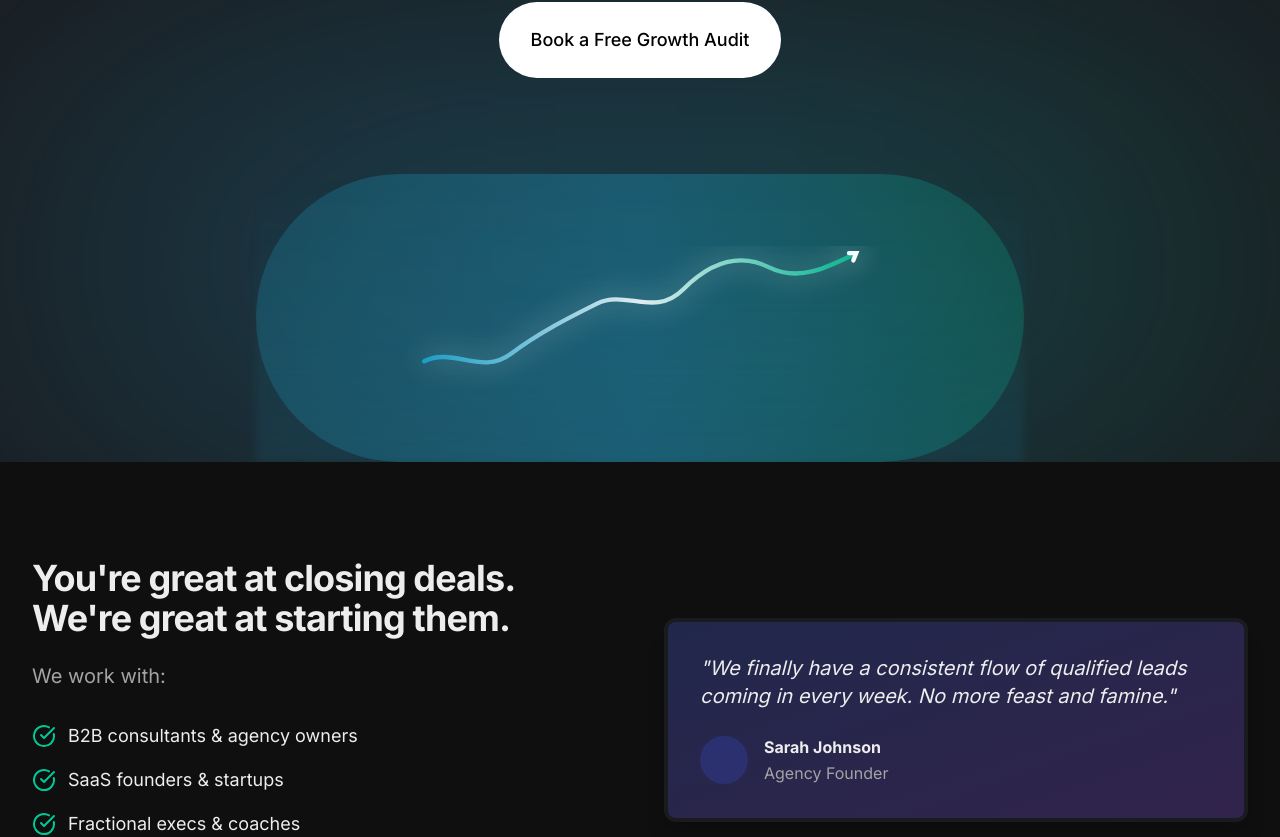
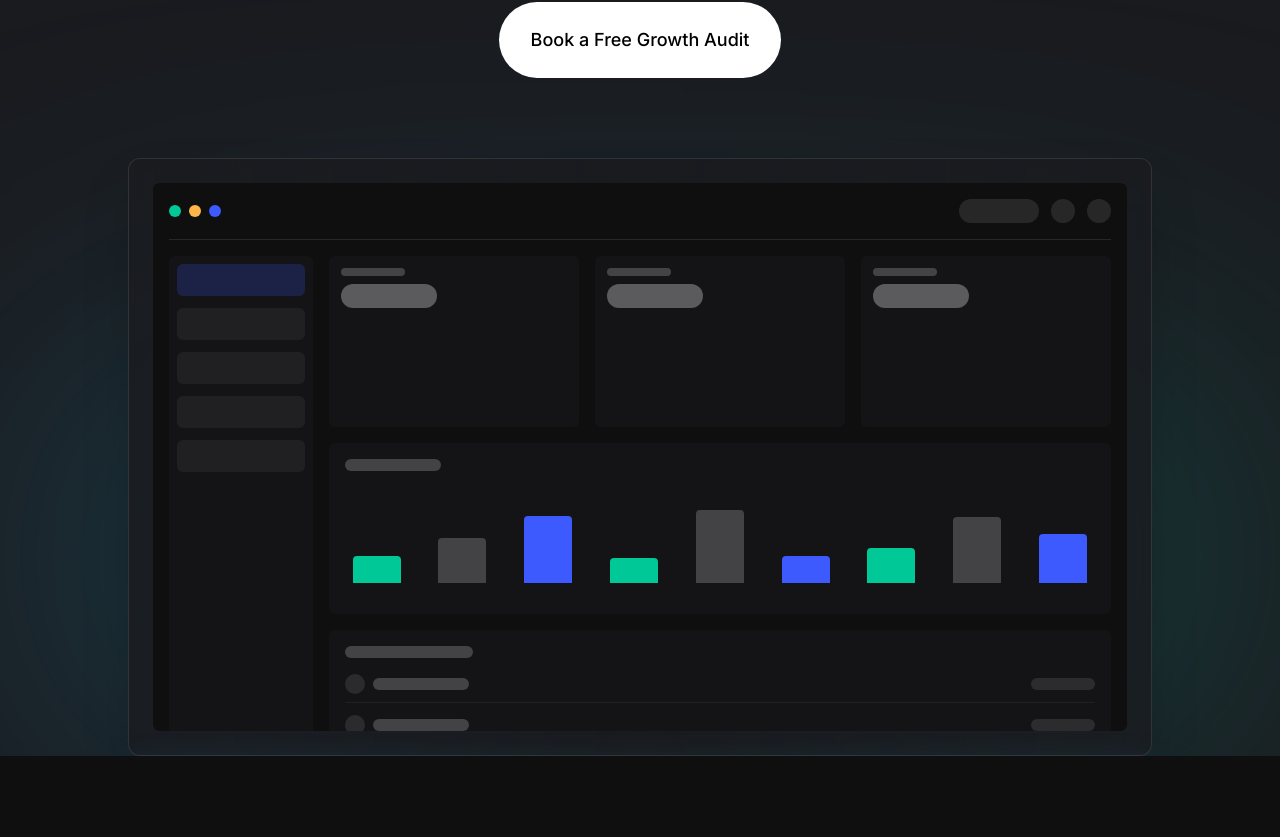
Before and after one commit to atharvv17/inbox-growth-architect, a React (Vite) app: page / in a window 1280 px wide. Shown: the part 526-1363 px from the top of the page. Built offline with nearby package versions, Linux system fonts and the light colour scheme.

Commit message:
Refactor: Adjust UI to website design
Adjusted the UI of the hero section and header to match the overall website design.

```diff
--- a/src/components/HeroSection.tsx
+++ b/src/components/HeroSection.tsx
@@ -28,49 +28,83 @@ const HeroSection: React.FC = () => {
           </Button>
         </div>
 
-        {/* Visual element - 3D chart visualization similar to reference image */}
-        <div className="w-full max-w-3xl mx-auto mt-8 animate-fade-in relative">
-          <div className="aspect-[16/6] w-full bg-gradient-to-r from-[#1EAEDB]/20 via-[#1EAEDB]/30 to-[#00C896]/20 rounded-full relative overflow-hidden">
-            {/* Chart line visualization */}
-            <div className="absolute inset-0 flex items-center justify-center">
-              <div className="w-4/5 h-1/2 relative">
-                {/* Glowing chart line */}
-                <svg className="w-full h-full" viewBox="0 0 300 100" xmlns="http://www.w3.org/2000/svg">
-                  {/* Gradient definition */}
-                  <defs>
-                    <linearGradient id="chartGradient" x1="0%" y1="0%" x2="100%" y2="0%">
-                      <stop offset="0%" stopColor="#1EAEDB" stopOpacity="0.8" />
-                      <stop offset="50%" stopColor="#ffffff" stopOpacity="0.9" />
-                      <stop offset="100%" stopColor="#00C896" stopOpacity="0.8" />
-                    </linearGradient>
-                  </defs>
+        {/* Visual element - Dashboard mockup with data visualization */}
+        <div className="relative w-full max-w-5xl mx-auto mt-4 animate-fade-in">
+          <div className="bg-gradient-to-r from-midnight-surface/80 via-midnight-surface to-midnight-surface/80 rounded-xl border border-white/10 backdrop-blur-sm p-4 md:p-6 shadow-2xl">
+            <div className="aspect-video w-full overflow-hidden rounded-md">
+              {/* Dashboard UI - You can replace this with a more detailed mockup if needed */}
+              <div className="bg-midnight-background w-full h-full rounded-md flex flex-col p-4">
+                {/* Dashboard header */}
+                <div className="flex justify-between items-center mb-4 border-b border-white/10 pb-4">
+                  <div className="flex items-center space-x-2">
+                    <div className="w-3 h-3 bg-midnight-success rounded-full"></div>
+                    <div className="w-3 h-3 bg-midnight-warning rounded-full"></div>
+                    <div className="w-3 h-3 bg-midnight-primary rounded-full"></div>
+                  </div>
+                  <div className="flex items-center space-x-3">
+                    <div className="h-6 w-20 bg-white/10 rounded-full"></div>
+                    <div className="h-6 w-6 bg-white/10 rounded-full"></div>
+                    <div className="h-6 w-6 bg-white/10 rounded-full"></div>
+                  </div>
+                </div>
 
-                  {/* Line path */}
-                  <path
-                    d="M0,80 C20,70 40,90 60,75 C80,60 100,50 120,40 C140,30 160,50 180,30 C200,10 220,5 240,15 C260,25 280,15 300,5"
-                    fill="none"
-                    stroke="url(#chartGradient)"
-                    strokeWidth="3"
-                    strokeLinecap="round"
-                    className="drop-shadow-[0_0_10px_rgba(255,255,255,0.7)]"
-                  />
+                {/* Dashboard content */}
+                <div className="grid grid-cols-12 gap-4 h-full">
+                  {/* Sidebar navigation */}
+                  <div className="col-span-2 bg-midnight-surface/50 rounded-md p-2 flex flex-col space-y-3">
+                    {[1, 2, 3, 4, 5].map(i => (
+                      <div key={i} className={`h-8 ${i === 1 ? 'bg-midnight-primary/20' : 'bg-white/5'} rounded-md`}></div>
+                    ))}
+                  </div>
 
-                  {/* Arrow at the end */}
-                  <path
-                    d="M295,5 L300,5 L298,10"
-                    fill="none"
-                    stroke="#ffffff"
-                    strokeWidth="3"
-                    strokeLinecap="round"
-                    className="drop-shadow-[0_0_10px_rgba(255,255,255,0.7)]"
-                  />
-                </svg>
+                  {/* Main dashboard area */}
+                  <div className="col-span-10 grid grid-rows-3 gap-4">
+                    {/* Top row - metrics */}
+                    <div className="grid grid-cols-3 gap-4">
+                      {[1, 2, 3].map(i => (
+                        <div key={i} className="bg-midnight-surface/50 rounded-md p-3">
+                          <div className="h-2 w-16 bg-white/20 rounded-full mb-2"></div>
+                          <div className="h-6 w-24 bg-white/30 rounded-full"></div>
+                        </div>
+                      ))}
+                    </div>
+
+                    {/* Middle row - chart */}
+                    <div className="row-span-1 bg-midnight-surface/50 rounded-md p-4">
+                      <div className="h-3 w-24 bg-white/20 rounded-full mb-4"></div>
+                      <div className="flex items-end justify-between h-24 px-2">
+                        {[1, 2, 3, 4, 5, 6, 7, 8, 9].map(i => {
+                          const height = `${20 + Math.random() * 60}%`;
+                          return (
+                            <div key={i} style={{height}} className={`w-12 rounded-t-sm ${i % 3 === 0 ? 'bg-midnight-primary' : i % 3 === 1 ? 'bg-midnight-success' : 'bg-white/20'}`}></div>
+                          );
+                        })}
+                      </div>
+                    </div>
+
+                    {/* Bottom row - table */}
+                    <div className="row-span-1 bg-midnight-surface/50 rounded-md p-4">
+                      <div className="h-3 w-32 bg-white/20 rounded-full mb-4"></div>
+                      <div className="space-y-3">
+                        {[1, 2, 3].map(i => (
+                          <div key={i} className="flex justify-between items-center border-b border-white/5 pb-2">
+                            <div className="flex items-center space-x-2">
+                              <div className="h-5 w-5 bg-white/10 rounded-full"></div>
+                              <div className="h-3 w-24 bg-white/20 rounded-full"></div>
+                            </div>
+                            <div className="h-3 w-16 bg-white/10 rounded-full"></div>
+                          </div>
+                        ))}
+                      </div>
+                    </div>
+                  </div>
+                </div>
               </div>
             </div>
           </div>
 
-          {/* Reflection/glow effect */}
-          <div className="absolute inset-0 bg-gradient-to-b from-transparent to-[#1EAEDB]/20 opacity-50 blur-sm"></div>
+          {/* Reflection effect */}
+          <div className="absolute inset-x-0 -bottom-10 h-10 bg-gradient-to-b from-[#1EAEDB]/10 to-transparent blur-md"></div>
         </div>
       </div>
     </section>
```
